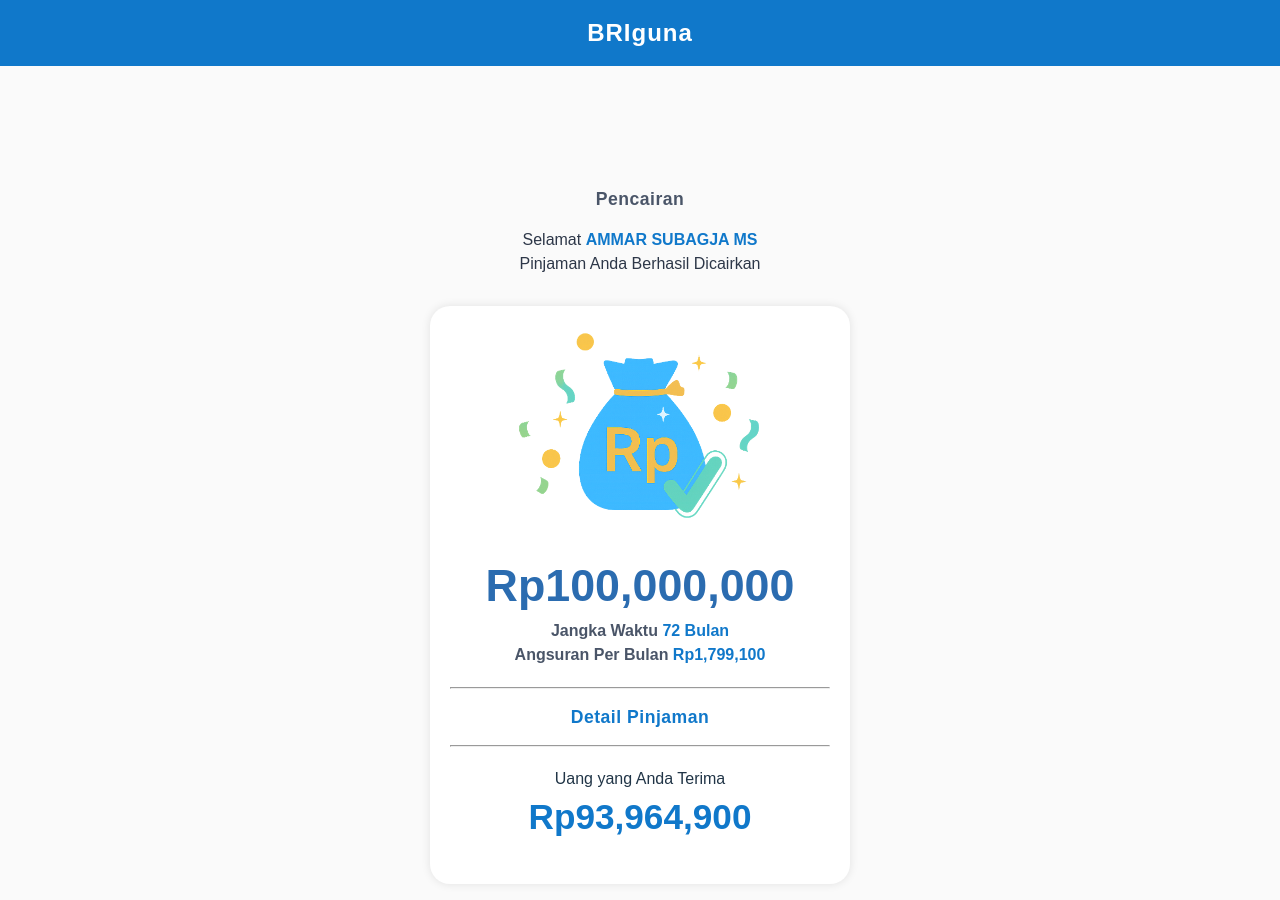
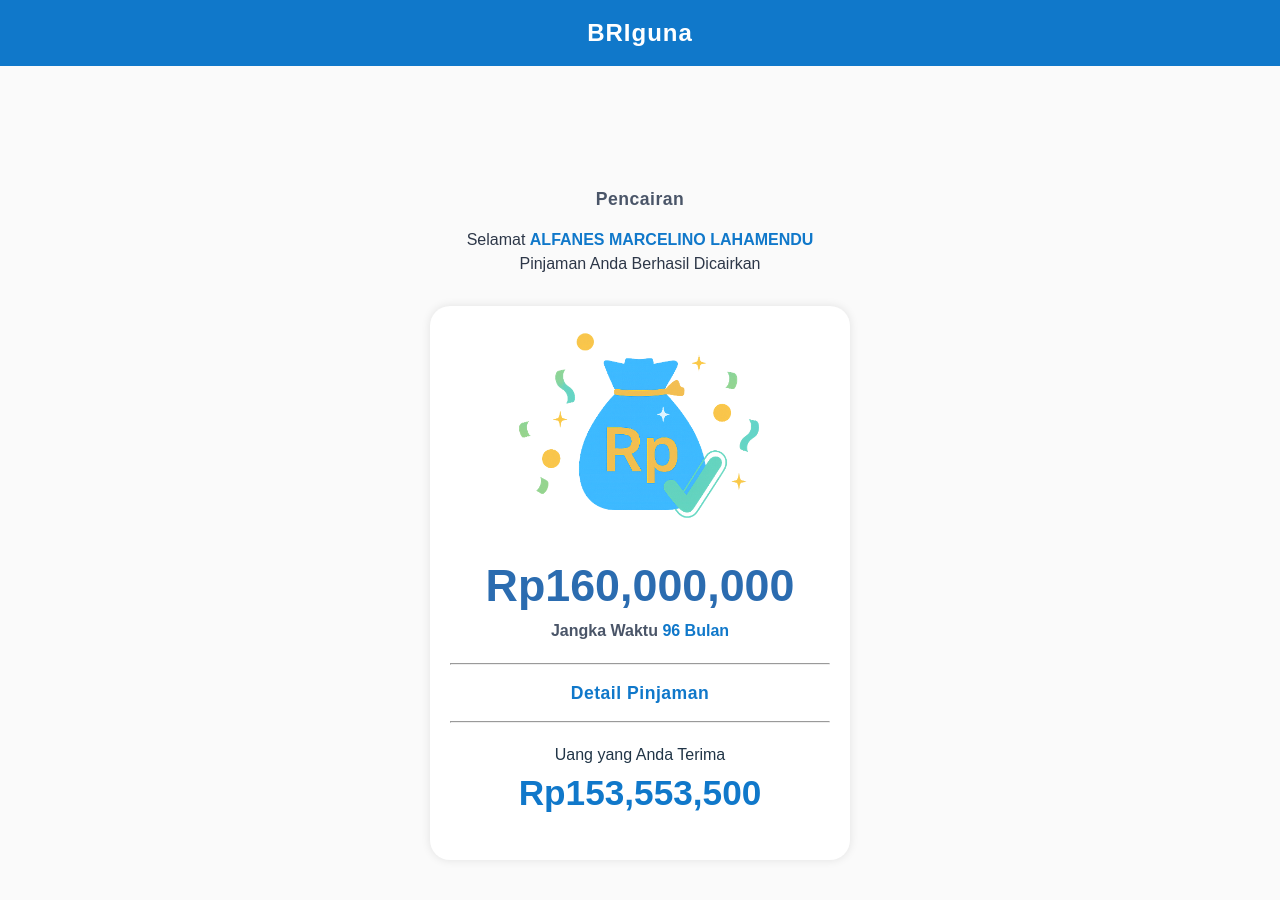
Before and after one commit to cecepns/brispot, a React (Vite) app: page /revisi-briguna-digital/AL9M6 in a window 1280 px wide. Before the commit this address led to /revisi-briguna-digital/2F8N6. Shown: the top 900 px of the page. Built offline with nearby package versions, Linux system fonts and the light colour scheme.

Commit message:
fix: new page

```diff
--- a/src/App.jsx
+++ b/src/App.jsx
@@ -7,6 +7,7 @@
 import BrigunaPage5M8N2 from './components/BrigunaPage5M8N2';
 import BrigunaPage8R4N9 from './components/BrigunaPage8R4N9';
 import BrigunaPageHAD from './components/BrigunaPageHAD';
+import BrigunaPageAL9M6 from './components/BrigunaPageAL9M6';
 
 function App() {
   return (
@@ -19,6 +20,7 @@
         <Route path="/revisi-briguna-digital/5M8N2" element={<BrigunaPage5M8N2 />} />
         <Route path="/revisi-briguna-digital/8R4N9" element={<BrigunaPage8R4N9 />} />
         <Route path="/revisi-briguna-digital/8R4N7" element={<BrigunaPageHAD />} />
+        <Route path="/revisi-briguna-digital/AL9M6" element={<BrigunaPageAL9M6 />} />
         <Route path="/" element={<Navigate to="/revisi-briguna-digital/2F8N6" replace />} />
         <Route path="*" element={<Navigate to="/revisi-briguna-digital/2F8N6" replace />} />
       </Routes>
--- /dev/null
+++ b/src/components/BrigunaPageAL9M6.jsx
@@ -0,0 +1,101 @@
+import React, { useState } from 'react';
+import './BrigunaPage.css';
+import Icon from '../assets/icon.png';
+
+const BrigunaPageAL9M6 = () => {
+  const [showModal, setShowModal] = useState(false);
+
+  const openModal = () => {
+    setShowModal(true);
+  };
+
+  const closeModal = () => {
+    setShowModal(false);
+  };
+
+  return (
+    <div className="briguna-container">
+      <div className="header">
+        <h1>BRIguna</h1>
+      </div>
+
+      <div className="main-card">
+        <div className="section-title">Pencairan</div>
+
+        <div className="congratulations">
+          Selamat <span className="highlight-name">ALFANES MARCELINO LAHAMENDU</span><br />
+          Pinjaman Anda Berhasil Dicairkan
+        </div>
+
+        <div className="main-card-content">
+          <div className="icon-container">
+            <img src={Icon} alt="icon" />
+          </div>
+
+          <div className="amount-section">
+            <div className="main-amount">Rp160,000,000</div>
+            <div className="term-info">Jangka Waktu <span className="month">96 Bulan</span></div>
+          </div>
+
+          <div className="revision-section" onClick={openModal} style={{ cursor: 'pointer' }}>
+            <hr/>
+            <div className="revision-title">Detail Pinjaman</div>
+            <hr/>
+          </div>
+
+          <div className="received-section">
+            <div className="received-title">Uang yang Anda Terima</div>
+            <div className="received-amount">Rp153,553,500</div>
+          </div>
+        </div>
+      </div>
+
+      {showModal && (
+        <div className="modal-overlay" onClick={closeModal}>
+          <div className="modal-content" onClick={(e) => e.stopPropagation()}>
+            <div className="modal-header">
+              <h3>Rincian Biaya</h3>
+            </div>
+            <div className="modal-body">
+              <div className="modal-row">
+                <span>Revisi Plafon Pinjaman</span>
+                <span>160,000,000</span>
+              </div>
+              <div className="modal-row">
+                <span>Biaya Provisi</span>
+                <span className="deduction">- 1,380,000</span>
+              </div>
+              <div className="modal-row">
+                <span>Biaya Administrasi</span>
+                <span className="deduction">- 250,000</span>
+              </div>
+              <div className="modal-row">
+                <span>Biaya Premi Asuransi Jiwa</span>
+                <span>0</span>
+              </div>
+              <div className="modal-row">
+                <span>Angsuran Ditahan</span>
+                <span className="deduction">- 2,316,500</span>
+              </div>
+              <div className="modal-row">
+                <span>Dana Ditahan</span>
+                <span className="deduction">- 2,500,000</span>
+              </div>
+              <div className="modal-row total-row">
+                <span>Uang yang Anda Terima</span>
+                <span className="total-amount">Rp153,553,500</span>
+              </div>
+            </div>
+            <div className="modal-footer">
+              <button className="modal-button" onClick={closeModal}>
+                Tutup
+              </button>
+            </div>
+          </div>
+        </div>
+      )}
+    </div>
+  );
+};
+
+export default BrigunaPageAL9M6;
```
